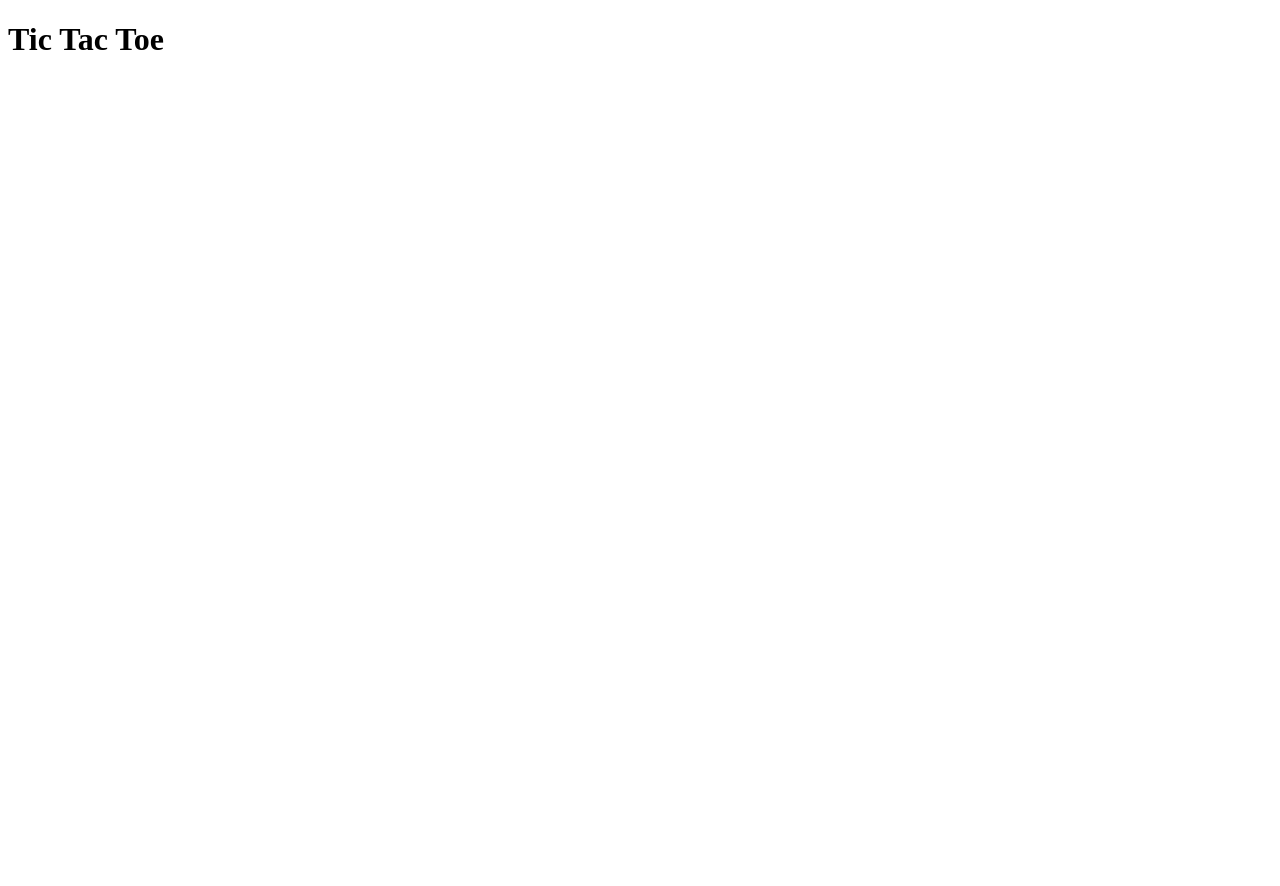
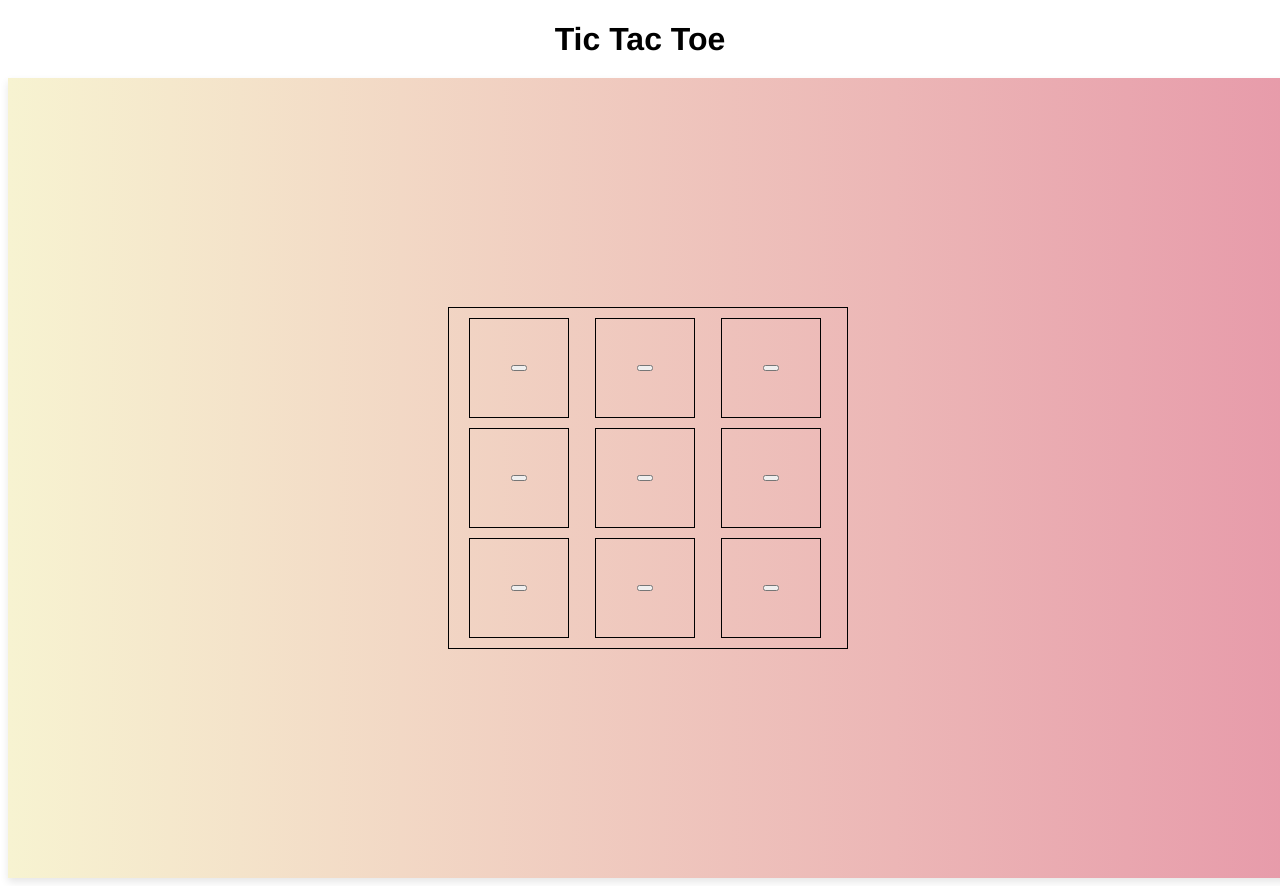
Before and after one commit to pooch1e/TOPtic-tac-toe-JS, a website: page public/index.html in a window 1280 px wide. Before the commit the page ends 800 px from the top, so only its background shows below. Drawn offline with Linux system fonts and the light colour scheme.

Commit message:
added styling for button prep

```diff
--- a/public/index.html
+++ b/public/index.html
@@ -9,7 +9,39 @@
 <body>
   <h1>Tic Tac Toe</h1>
 
-  <div class="container"></div>
+<!-- setting up game space -->
+  <div class="container">
+    <div class="child">
+      <div class="button top-left" id="1">
+        <button></button>
+      </div>
+      <div class="button top-middle" id="2">
+        <button></button>
+      </div>
+      <div class="button top-right" id="3">
+        <button></button>
+      </div>
+      <div class="button middle-left" id="4">
+        <button></button>
+      </div>
+      <div class="button middle-middle" id="5">
+        <button></button>
+      </div>
+      <div class="button middle-right" id="6">
+        <button></button>
+      </div>
+      <div class="button bottom-left" id="7">
+        <button></button>
+      </div>
+      <div class="button bottom-middle" id="8">
+        <button></button>
+      </div>
+      <div class="button bottom-right" id="9">
+        <button></button>
+      </div>
+
+    </div>
+  </div>
 
 
   <script type="module"src="index.js" ></script>
--- a/public/styles.css
+++ b/public/styles.css
@@ -0,0 +1,58 @@
+* {
+  box-sizing: border-box;
+  font-family: Helvetica;
+}
+h1 {
+  display: flex;
+  text-align: center;
+  justify-content: center;
+  margin-bottom: 20px;
+}
+/* background container */
+.container {
+  /* border-style: solid;
+  border-color: red; */
+  height: 100vh;
+  width: 100vw;
+  display: flex;
+  justify-content: center;
+  align-items: center;
+  background-image: linear-gradient(to right, #f7f3d1, #e79baa);
+  box-shadow: 0 4px 8px rgba(0, 0, 0, 0.1);
+  padding: 20px;
+
+}
+/* grids  */
+.child {
+  /* so i can see */
+  display: grid;
+  grid-template-columns: repeat(3, 1fr);
+  gap: 10px;
+  width: 100%;
+  max-width: 400px;
+  padding: 10px;
+  border: 1px solid black;
+  padding-left: 20px;
+
+
+}
+
+/* button containers */
+.button {
+  border: 1px solid black;
+  height: 100px;
+  width: 100px;
+  display: flex;
+  justify-content: center;
+  align-items: center;
+  transition: transform 0.2s;
+
+
+}
+.button:hover {
+  transform: scale(110%);
+}
+/* Buttons */
+button-hide {
+  display: none;
+}
```
